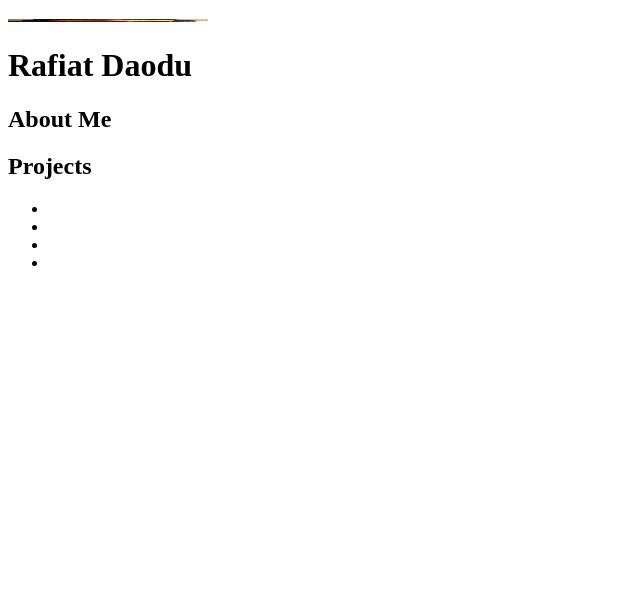
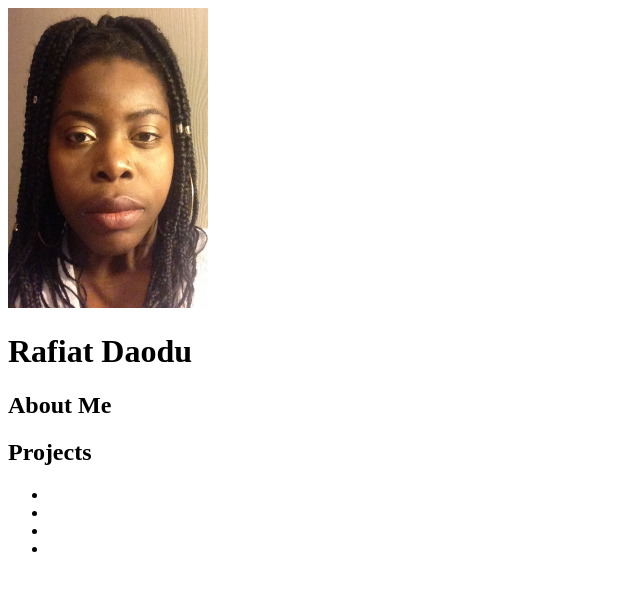
Before and after one commit to black-codher-bootcamp-2022-daly/unit-02-html-css-assessment-RafiatDaodu, a website: page index.html in a window 1280 px wide. Shown: the whole page, without its empty margins (0-640 px from the left). Drawn offline with Linux system fonts and the light colour scheme.

Commit message:
first update

```diff
--- a/index.html
+++ b/index.html
@@ -3,7 +3,7 @@
         <head>
             <meta charset="utf-8">
             <title>Rafiat Daodu Full Stack Developer</title>
-            <img src="ProfileImage.JPG" alt="photo of a black woman with braids" width="200" height="3l00">
+            <img src="ProfileImage.JPG" alt="photo of a black woman with braids" width="200" height="300">
             <link rel="shortcut icon" type="image/png" href="Favicon.png">
         </head>
             <h1>Rafiat Daodu</h1>
```
